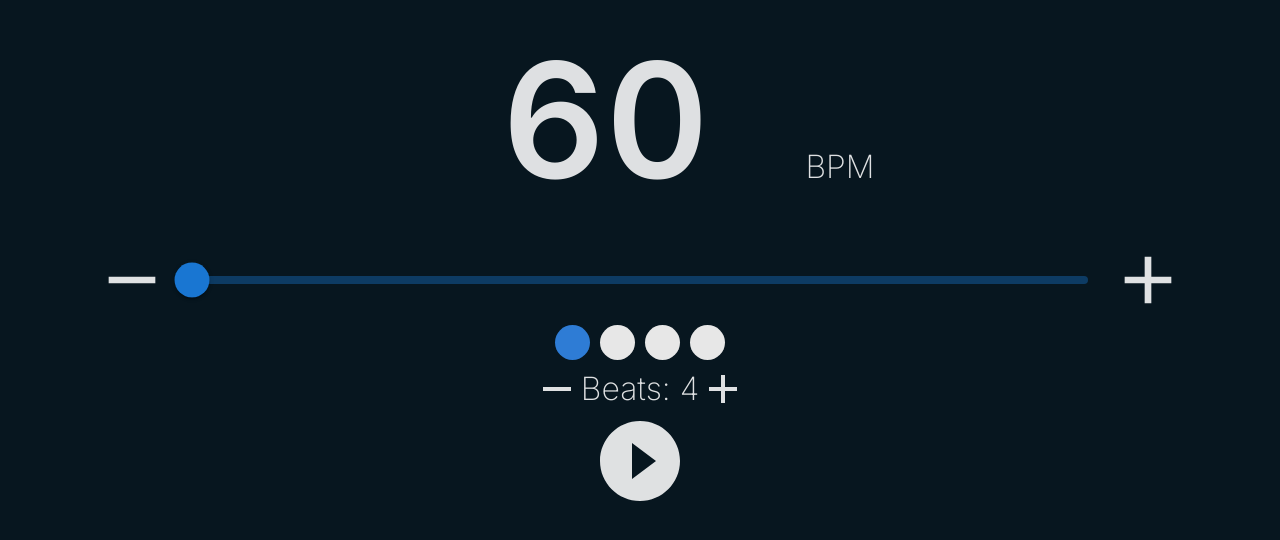
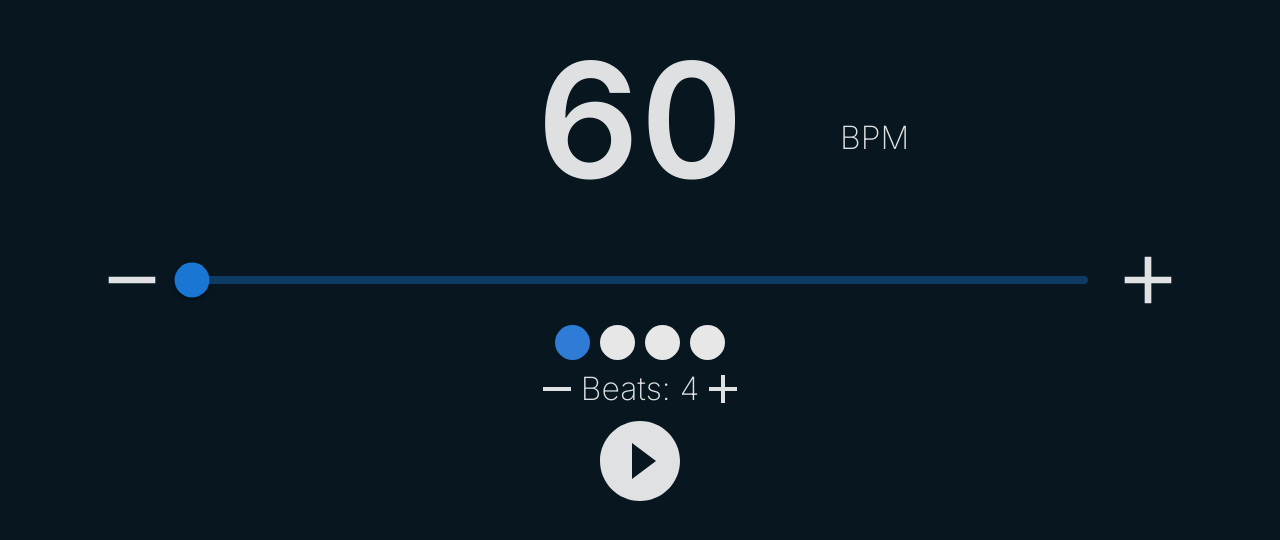
Before and after one commit to RodolphoColler/metronome, a React (Vite) app: page / in a window 1280 px wide. Shown: the part 146-686 px from the top of the page. Built offline with nearby package versions, Linux system fonts and the light colour scheme.

Commit message:
styling slider

```diff
--- a/src/App.css
+++ b/src/App.css
@@ -29,9 +29,12 @@
   text-align: center;
 }
 
-p {
+
+.bpm-container p {
   font-size: 2rem;
   font-weight: 200;
+  top: 260px;
+  position: absolute;
 }
 
 .beats-container {
@@ -44,6 +47,10 @@ p {
   align-items: center;
 }
 
+.beats-setters-container > p {
+  font-size: 2rem;
+  font-weight: 200;
+}
 .metronome-beats {
   height: 35px;
   width: 35px;
--- a/src/App.jsx
+++ b/src/App.jsx
@@ -42,7 +42,9 @@ function App() {
     <div className='main-wrapper'>
       <div className='bpm-container'>
         <h1>{ bpm }</h1>
-        <p>BPM</p>
+        <div>
+          <p>BPM</p>
+        </div>
       </div>
 
       <div className="bpm-setters-container">
```
